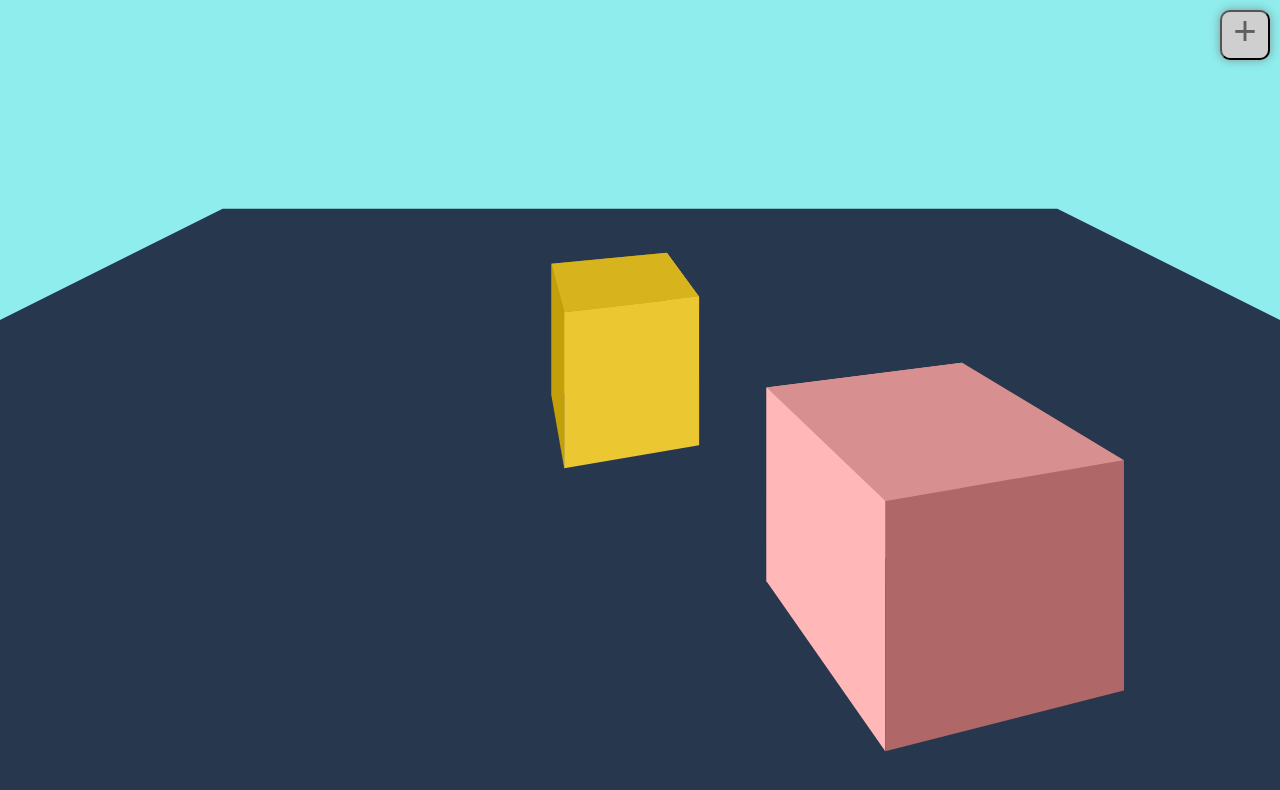
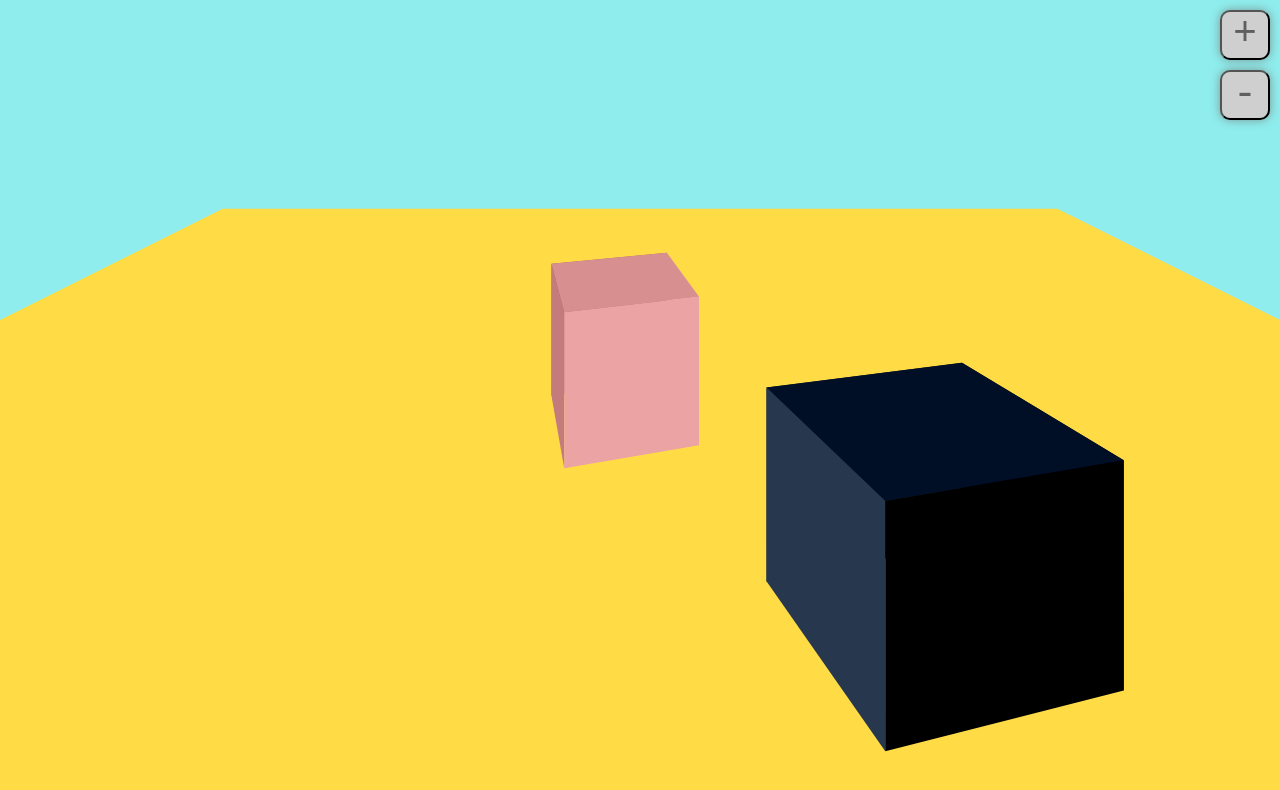
Before and after one commit to adityagiri3600/js-3D-renderer, a plain HTML site: page src/index.html in a window 1280 px wide. Drawn offline with Linux system fonts and the light colour scheme.

Commit message:
Added a Remove Button

```diff
--- a/src/assets/index.js
+++ b/src/assets/index.js
@@ -87,7 +87,7 @@ const plane1 = new Solid([
 
 
 
-let solids = [cube1, cube2, plane1]
+let solids = [plane1, cube1, cube2]
 
 
 
@@ -101,25 +101,37 @@ function createDivs() {
         randColor = colorList[Math.floor(Math.random() * colorList.length)];
         colorList.splice(colorList.indexOf(randColor), 1);
 
+        const cube = document.createElement(`div`);
+        cube.id = `cube-${i}`;
+
         for (let j = 0; j < solid.faces.length; j++) {
             var div = document.createElement('div');
             div.className = 'threeD';
-            div.id = `div ${j} ${i}`;
+            div.id = `cube-face-${i}-${j}`;
             div.style.backgroundColor = `rgb(${randColor[0] - j * 20},${randColor[1] - j * 20},${randColor[2] - j * 20})`
-            document.body.appendChild(div)
+            cube.appendChild(div);
         }
+
+        document.body.appendChild(cube);
     }
 }
+
 function createDivsForSingleSolid(solid) {
+
     randColor = colorList[Math.floor(Math.random() * colorList.length)];
     colorList.splice(colorList.indexOf(randColor), 1);
+
+    const cube = document.createElement(`div`);
+    cube.id = `cube-${solids.length - 1}`;
+
     for (let j = 0; j < solid.faces.length; j++) {
         var div = document.createElement('div');
         div.className = 'threeD';
-        div.id = `div ${j} ${solids.length-1}`;
+        div.id = `cube-face-${solids.length - 1}-${j}`;
         div.style.backgroundColor = `rgb(${randColor[0] - j * 20},${randColor[1] - j * 20},${randColor[2] - j * 20})`
-        document.body.appendChild(div)
+        cube.appendChild(div);
     }
+    document.body.appendChild(cube);
 }
 
 
@@ -162,7 +174,7 @@ function render() {
 
         for (let j = 0; j < faces.length; j++) {
 
-            ele = document.getElementById(`div ${j} ${i}`);
+            ele = document.getElementById(`cube-face-${i}-${j}`);
             ele.style.clipPath = clippingPath[j];
 
             //sets the z-index of each face to the average z-index of its points
@@ -221,3 +233,10 @@ function addCube() {
         }
     })
 }
+
+function removeButton() {
+    if (solids.length <= 2)
+        return;
+    document.body.removeChild(document.getElementById(`cube-${solids.length - 1}`))
+    solids.pop();
+}
--- a/src/assets/style.css
+++ b/src/assets/style.css
@@ -4,24 +4,30 @@
 }
 
 
-
-
-body{
+body {
     padding: 0;
     margin: 0;
     background-color: rgb(143, 237, 237);
 }
-.threeD{
+
+.threeD {
     width: 100vw;
     height: 100vh;
     position: absolute;
     background-color: magenta;
 }
 
-.addCubeButton{
+#controlButtons {
+    display: flex;
+    flex-direction: column;
     position: absolute;
     top: 0;
     right: 0;
+    margin-top: 5px;
+
+}
+
+#controlButtons button {
     width: 50px;
     height: 50px;
     font-size: 40px;
@@ -30,7 +36,7 @@ body{
     color: rgb(95, 95, 95);
     border-radius: 10px;
     box-shadow: 0px 0px 10px 0px rgba(119, 119, 119, 0.75);
-    margin: 10px;
+    margin: 5px 10px;
     font-family: monospace;
     cursor: pointer;
     outline: none;
--- a/src/index.html
+++ b/src/index.html
@@ -8,6 +8,9 @@
 </head>
 <body>
     <script src="assets/index.js"></script>
-    <button class="addCubeButton" onclick="addCube()">+</button>
+    <div id="controlButtons">
+        <button onclick="addCube()">+</button>
+        <button onclick="removeButton()">-</button>
+    </div>
 </body>
 </html>
```
